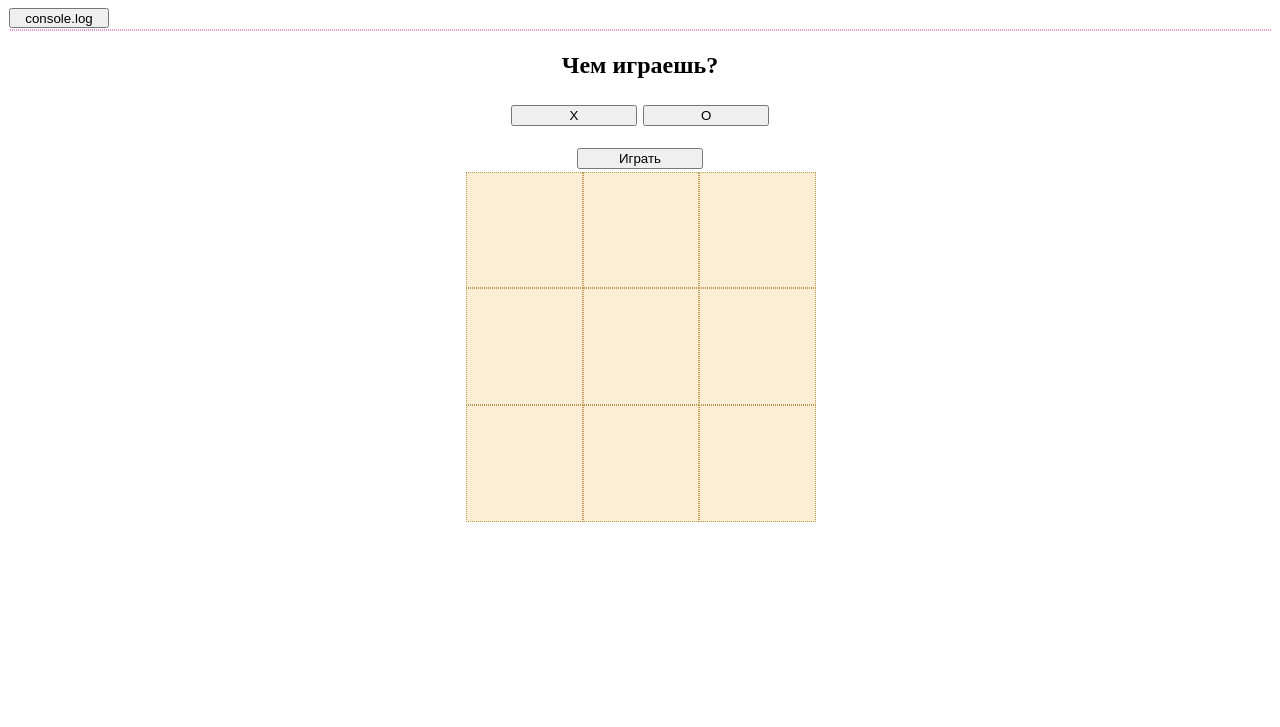
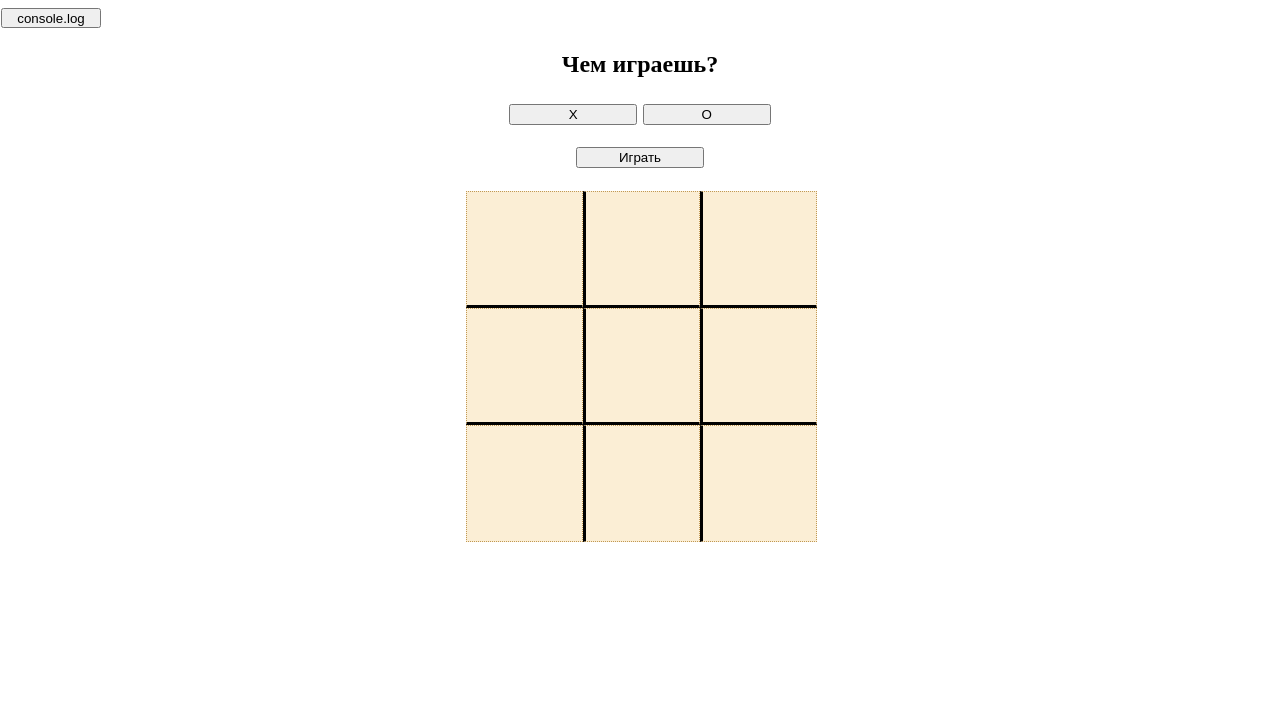
Before and after one commit to SaPer663/tic_tac, a plain HTML site: page index.html in a window 1280 px wide. Shown: the part 73-800 px from the top of the page. Drawn offline with Linux system fonts and the light colour scheme.

Commit message:
логику доработал, меняю html and css

```diff
--- a/index.html
+++ b/index.html
@@ -11,6 +11,7 @@
 	    <div>
 	      <button id="consLog" >console.log</button>
 	    </div>
+      <div id="container">
         <div id="result">
         </div>
 	      <div class="whomToPlay">
@@ -24,27 +25,28 @@
         <div class="wrapper">
           <div id="table">
             <div class="row">
-            <div class="cell" id="one1" onclick="">
+              <div class="cell bottom" id="one1" onclick="">
               </div>
-            <div class="cell" id="two2" onclick="">
+              <div class="cell bottom left" id="two2" onclick="">
               </div>
-            <div class="cell" id="three3" onclick="">
+              <div class="cell bottom left" id="three3" onclick="">
               </div>
             </div>
             <div class="row">
-            <div class="cell" id="four4" onclick="">
+              <div class="cell bottom" id="four4" onclick="">
               </div>
-            <div class="cell" id="five5"  >
+              <div class="cell bottom left" id="five5"  >
               </div>
-            <div class="cell" id="six6" onclick="">
+              <div class="cell bottom left" id="six6" onclick="">
               </div>
             </div>
             <div class="row">
               <div class="cell" id="seven7" onclick="">
               </div>
-            <div class="cell" id="eight8" onclick="">
+              <div class="cell left" id="eight8" onclick="">
               </div>
-            <div class="cell" id="nine9" onclick="">
+              <div class="cell left" id="nine9" onclick="">
+              </div>
             </div>
 	        </div>
 	      </div>
--- a/js/js.js
+++ b/js/js.js
@@ -349,9 +349,11 @@ function stopGame(value) {
   table.addEventListener('click', handler, true);
   if (value !== 'Draw!') {
     resultWin.textContent = `${value} WIN!`;
+    resultWin.style.display = 'block';
     return;
   }
   resultWin.textContent = `${value}`;
+  resultWin.style.display = 'block';
 }
 
 const whoWiner = (artIntArr, gamerArr) => {
@@ -380,7 +382,7 @@ function getSmall() {
   const www = merg(ant, gam);
   console.log(`www${www}`);
   if ((ant.length < 1 && gam.length > 1) || (ant.length > 1 && gam.length < 1)) {
-    return www;
+    return isSmaller(www);
   }
   const small = correctSmall(gam, ant);
   console.log(`small${small}`);
@@ -394,7 +396,10 @@ function isSmall(valueSmall) {
     const isId = reconversion(rando);
     console.log(`isId${isId}`);
     crossId(isId, artInt);
-    return console.log(whoWiner(artIntCourse, gamersCourse));
+    if (!whoWiner(artIntCourse, gamersCourse)) {
+      return check(valueSmall);
+    }
+    return console.log(`isSmall  ${ whoWiner(artIntCourse, gamersCourse)}`);
   }
   return check(valueSmall);
 }
@@ -405,10 +410,11 @@ function artIntNull() {
   const isId = reconversion(rando);
   console.log(`isId${isId}`);
   crossId(isId, artInt);
-  return console.log(whoWiner(artIntCourse, gamersCourse));
+  return console.log(`artIntNull  ${ whoWiner(artIntCourse, gamersCourse)}`);
 }
 
 function variation() {
+  table.removeEventListener('click', handler, true);
   if (artIntCourse.length < 1) {
     return artIntNull();
   }
@@ -422,6 +428,7 @@ function variation() {
 function handlerCell(e) {
   if (e.target.id) {
     crossId(e.target.id, gamer);
+    table.addEventListener('click', handler, true);
     setTimeout(variation, 1500);
   }
 }
--- a/styles.css
+++ b/styles.css
@@ -1,3 +1,6 @@
+body {
+	margin: 0;
+}
 h1 {
 	color:red;
 }
@@ -13,8 +16,12 @@ button {
 	width: 10%;
 	height: 10%;
 }
+.whomToPlay {
+	margin: auto;
+}
 .start {
   text-align: center;
+	margin-bottom: 20px;
 
 }
 .wrapper {
@@ -26,8 +33,8 @@ button {
 #table {
   display: table;
   padding: 0;
-  width: 350px;
-  height:350px;
+  width: 351px;
+  height:351px;
 
 }
 
@@ -41,23 +48,36 @@ button {
 
 .cell {
   display: table-cell;
+	width: 117px;
+	height: 117px;
   background-color: #fbeed5;
   border-color: #c09853;
   text-align: center;
+	vertical-align: middle;
   font-size: 50px;
-  padding : 40px;
+	box-sizing: border-box;
 }
 
-.whomToPlay {
-	margin: auto;
+.bottom {
+	border-bottom: 3px solid black;
 }
+
+.left {
+	border-left: 3px solid black;
+}
+
+
 #consLog {
   text-align: center;
   height: 20px;
   width: 100px;
 }
 #result {
+	display: none;
   background-color: #E995CE;
   text-align: center;
   font-size: 50px;
+	width: 351px;
+  height: 60px;
+  margin: auto;
 }
```
Lines whose indentation alone changed are shown as unchanged.
